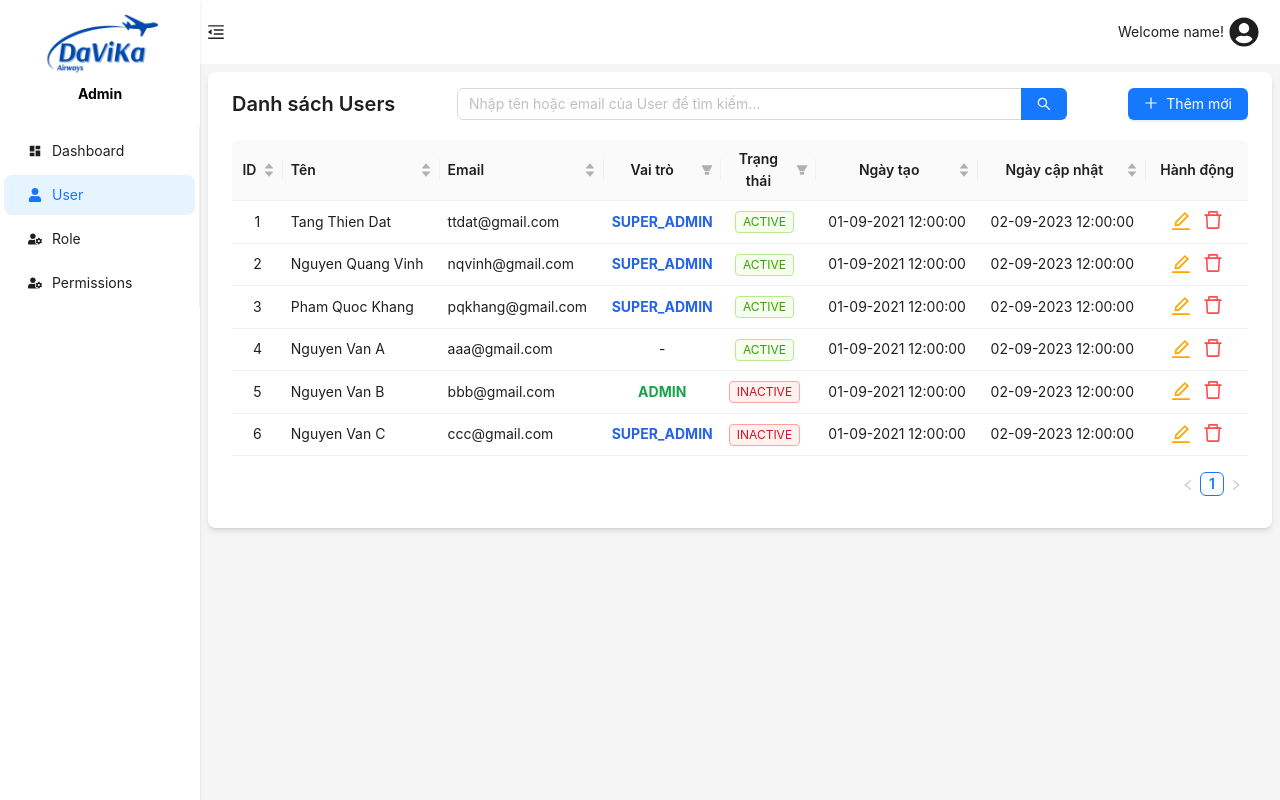
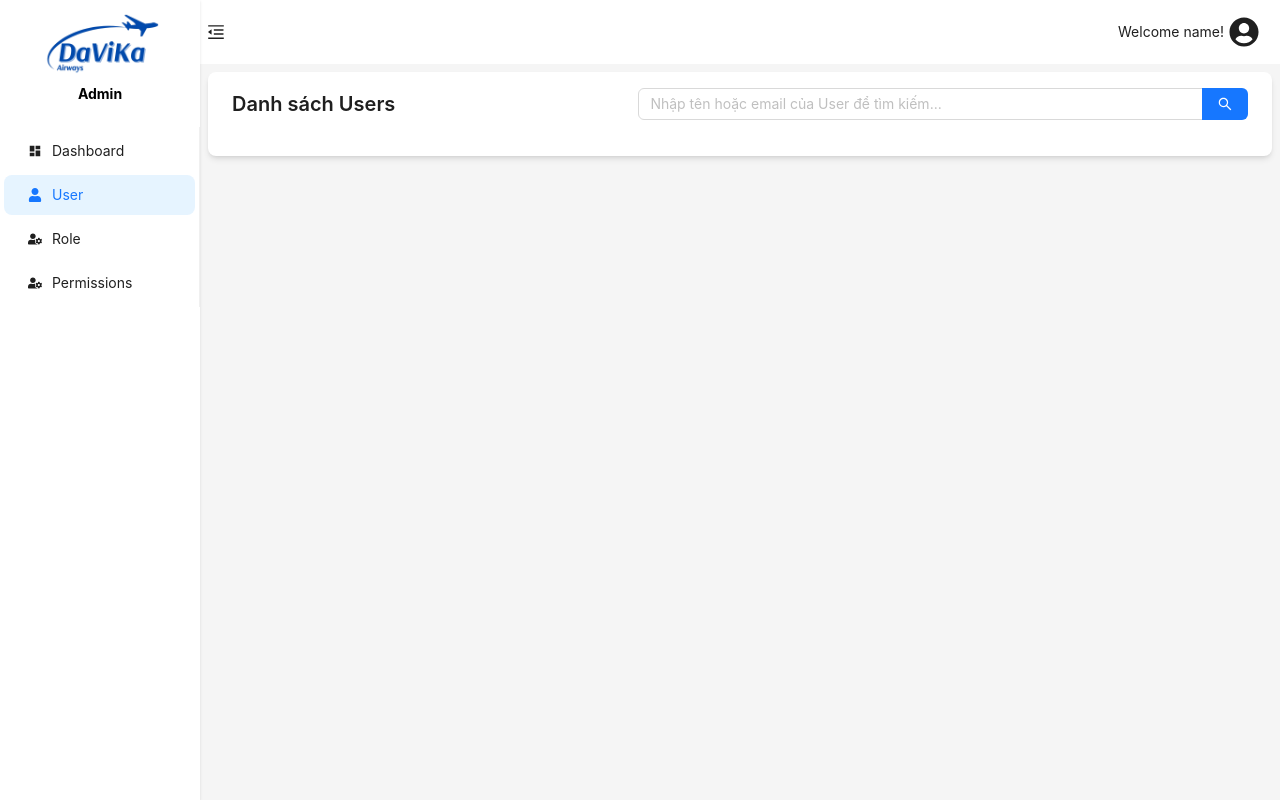
Before and after one commit to tangthiendat/ct250-admin, a React (Vite) app: page /users in a window 1280 px wide. Built offline with nearby package versions, Linux system fonts and the light colour scheme.

Commit message:
feat: set up for api

```diff
--- a/package.json
+++ b/package.json
@@ -10,13 +10,16 @@
     "preview": "vite preview"
   },
   "dependencies": {
+    "@reduxjs/toolkit": "^2.2.7",
     "@tanstack/react-query": "^5.54.1",
     "@tanstack/react-query-devtools": "^5.54.1",
     "antd": "^5.20.5",
+    "axios": "^1.7.7",
     "date-fns": "^3.6.0",
     "react": "^18.3.1",
     "react-dom": "^18.3.1",
     "react-icons": "^5.3.0",
+    "react-redux": "^9.1.2",
     "react-router": "^6.26.1",
     "react-router-dom": "^6.26.1"
   },
--- a/src/features/auth/LoginForm.tsx
+++ b/src/features/auth/LoginForm.tsx
@@ -2,17 +2,19 @@ import { Form, Input } from "antd";
 import { SizeType } from "antd/es/config-provider/SizeContext";
 import { useState } from "react";
 import { LockOutlined, UserOutlined } from "@ant-design/icons";
+import { IAuthRequest } from "../../interfaces";
 
 const LoginForm: React.FC = () => {
   const [componentSize, setComponentSize] = useState<SizeType | "default">(
     "default",
   );
+  const [loginForm] = Form.useForm();
 
   const onFormLayoutChange = ({ size }: { size: SizeType }) => {
     setComponentSize(size);
   };
 
-  function onSubmit(data: any): void {
+  function onSubmit(data: IAuthRequest): void {
     console.log(data);
   }
 
@@ -20,6 +22,7 @@ const LoginForm: React.FC = () => {
     <Form
       className="flex flex-col"
       onFinish={onSubmit}
+      form={loginForm}
       layout="vertical"
       initialValues={{ size: componentSize }}
       onValuesChange={onFormLayoutChange}
--- a/src/interfaces/auth/index.ts
+++ b/src/interfaces/auth/index.ts
@@ -1,11 +1,17 @@
 export interface IUser {
-  id: number;
-  name: string;
+  userId: string;
   email: string;
-  role: string;
+  firstName: string;
+  lastName: string;
+  gender: "MALE" | "FEMALE" | "OTHER";
+  identityNumber: string;
+  phoneNumber: string;
+  countryId: number;
   active: boolean;
-  created_at: string;
-  updated_at: string;
+  dateOfBirth: string;
+  roles: IRole;
+  createdAt: string;
+  updatedAt?: string;
 }
 
 export interface IPermission {
@@ -27,3 +33,13 @@ export interface IRole {
   createdAt: string;
   updatedAt: string;
 }
+
+export interface IAuthRequest {
+  email: string;
+  password: string;
+}
+
+export interface IAuthResponse {
+  accessToken: string;
+  user: IUser;
+}
--- a/src/interfaces/index.ts
+++ b/src/interfaces/index.ts
@@ -1 +1,3 @@
 export * from "./auth";
+
+export * from "./common";
--- a/src/pages/Users.tsx
+++ b/src/pages/Users.tsx
@@ -1,100 +1,100 @@
 import { Input } from "antd";
-import AddUser from "../features/auth/users/AddUser";
-import UsersTable from "../features/auth/users/UsersTable";
-import { useState } from "react";
-import { IUser } from "../interfaces";
+// import AddUser from "../features/auth/users/AddUser";
+// import UsersTable from "../features/auth/users/UsersTable";
+// import { useState } from "react";
+// import { IUser } from "../interfaces";
 
-const dataUser: IUser[] = [
-  {
-    id: 1,
-    name: "Tang Thien Dat",
-    email: "ttdat@gmail.com",
-    role: "super_admin",
-    active: true,
-    created_at: "2021-09-01",
-    updated_at: "2023-09-02",
-  },
-  {
-    id: 2,
-    name: "Nguyen Quang Vinh",
-    email: "nqvinh@gmail.com",
-    role: "super_admin",
-    active: true,
-    created_at: "2021-09-01",
-    updated_at: "2023-09-02",
-  },
-  {
-    id: 3,
-    name: "Pham Quoc Khang",
-    email: "pqkhang@gmail.com",
-    role: "super_admin",
-    active: true,
-    created_at: "2021-09-01",
-    updated_at: "2023-09-02",
-  },
-  {
-    id: 4,
-    name: "Nguyen Van A",
-    email: "aaa@gmail.com",
-    role: "user",
-    active: true,
-    created_at: "2021-09-01",
-    updated_at: "2023-09-02",
-  },
-  {
-    id: 5,
-    name: "Nguyen Van B",
-    email: "bbb@gmail.com",
-    role: "admin",
-    active: false,
-    created_at: "2021-09-01",
-    updated_at: "2023-09-02",
-  },
-  {
-    id: 6,
-    name: "Nguyen Van C",
-    email: "ccc@gmail.com",
-    role: "super_admin",
-    active: false,
-    created_at: "2021-09-01",
-    updated_at: "2023-09-02",
-  },
-];
+// const dataUser: IUser[] = [
+//   {
+//     id: 1,
+//     name: "Tang Thien Dat",
+//     email: "ttdat@gmail.com",
+//     role: "super_admin",
+//     active: true,
+//     created_at: "2021-09-01",
+//     updated_at: "2023-09-02",
+//   },
+//   {
+//     id: 2,
+//     name: "Nguyen Quang Vinh",
+//     email: "nqvinh@gmail.com",
+//     role: "super_admin",
+//     active: true,
+//     created_at: "2021-09-01",
+//     updated_at: "2023-09-02",
+//   },
+//   {
+//     id: 3,
+//     name: "Pham Quoc Khang",
+//     email: "pqkhang@gmail.com",
+//     role: "super_admin",
+//     active: true,
+//     created_at: "2021-09-01",
+//     updated_at: "2023-09-02",
+//   },
+//   {
+//     id: 4,
+//     name: "Nguyen Van A",
+//     email: "aaa@gmail.com",
+//     role: "user",
+//     active: true,
+//     created_at: "2021-09-01",
+//     updated_at: "2023-09-02",
+//   },
+//   {
+//     id: 5,
+//     name: "Nguyen Van B",
+//     email: "bbb@gmail.com",
+//     role: "admin",
+//     active: false,
+//     created_at: "2021-09-01",
+//     updated_at: "2023-09-02",
+//   },
+//   {
+//     id: 6,
+//     name: "Nguyen Van C",
+//     email: "ccc@gmail.com",
+//     role: "super_admin",
+//     active: false,
+//     created_at: "2021-09-01",
+//     updated_at: "2023-09-02",
+//   },
+// ];
 
 const Users: React.FC = () => {
-  const [search, setSearch] = useState("");
-  const [users, setUsers] = useState<IUser[]>(dataUser);
+  // const [search, setSearch] = useState("");
+  // const [users, setUsers] = useState<IUser[]>(dataUser);
 
-  const onSearch = (value: string) => {
-    setSearch(value);
-  };
+  // const onSearch = (value: string) => {
+  //   setSearch(value);
+  // };
 
-  function calculateIDForNewUser(): number {
-    // Các id từ 1 đến id lớn nhất trong mảng users nếu không liên tục thì sẽ lấy id đầu tiên của các id thiếu đó.
-    // Nếu id các user đã liên tục thì id mới sẽ là id lớn nhất + 1.
+  // function calculateIDForNewUser(): number {
+  //   // Các id từ 1 đến id lớn nhất trong mảng users nếu không liên tục thì sẽ lấy id đầu tiên của các id thiếu đó.
+  //   // Nếu id các user đã liên tục thì id mới sẽ là id lớn nhất + 1.
 
-    const ids = users.map((user) => user.id).sort((a, b) => a - b);
-    for (let i = 0; i < ids.length; i++) {
-      if (ids[i] !== i + 1) {
-        return i + 1;
-      }
-    }
-    return ids[ids.length - 1] + 1;
-  }
+  //   const ids = users.map((user) => user.id).sort((a, b) => a - b);
+  //   for (let i = 0; i < ids.length; i++) {
+  //     if (ids[i] !== i + 1) {
+  //       return i + 1;
+  //     }
+  //   }
+  //   return ids[ids.length - 1] + 1;
+  // }
 
-  const addUser = (newUser: IUser) => {
-    setUsers([...users, newUser]);
-  };
+  // const addUser = (newUser: IUser) => {
+  //   setUsers([...users, newUser]);
+  // };
 
-  const updateUser = (updatedUser: IUser) => {
-    setUsers(
-      users.map((user) => (user.id === updatedUser.id ? updatedUser : user)),
-    );
-  };
+  // const updateUser = (updatedUser: IUser) => {
+  //   setUsers(
+  //     users.map((user) => (user.id === updatedUser.id ? updatedUser : user)),
+  //   );
+  // };
 
-  const deleteUser = (userId: number) => {
-    setUsers(users.filter((user) => user.id !== userId));
-  };
+  // const deleteUser = (userId: number) => {
+  //   setUsers(users.filter((user) => user.id !== userId));
+  // };
 
   return (
     <>
@@ -106,21 +106,21 @@ const Users: React.FC = () => {
             <div className="flex gap-3">
               <Input.Search
                 placeholder="Nhập tên hoặc email của User để tìm kiếm..."
-                onSearch={onSearch}
+                // onSearch={onSearch}
                 enterButton
                 allowClear
               />
             </div>
           </div>
 
-          <AddUser addUser={addUser} IDForNewUser={calculateIDForNewUser()} />
+          {/* <AddUser addUser={addUser} IDForNewUser={calculateIDForNewUser()} /> */}
         </div>
-        <UsersTable
+        {/* <UsersTable
           search={search}
           users={users}
           updateUser={updateUser}
           deleteUser={deleteUser}
-        />
+        /> */}
       </div>
     </>
   );
--- /dev/null
+++ b/src/services/api-client.ts
@@ -0,0 +1,26 @@
+import axios from "axios";
+
+const API_URL = import.meta.env.VITE_API_URL;
+
+interface ApiOptions {
+  auth: boolean;
+}
+
+export function createApiClient(
+  resourceUrl: string,
+  options: ApiOptions = { auth: true },
+) {
+  const axiosInstance = axios.create({
+    baseURL: `${API_URL}/${resourceUrl}`,
+  });
+  if (options.auth) {
+    axiosInstance.interceptors.request.use((config) => {
+      const accessToken = localStorage.getItem("access_token");
+      if (accessToken) {
+        config.headers.Authorization = `Bearer ${accessToken}`;
+      }
+      return config;
+    });
+  }
+  return axiosInstance;
+}
--- /dev/null
+++ b/src/services/auth-service.ts
@@ -0,0 +1,21 @@
+import { AxiosInstance } from "axios";
+import { ApiResponse, IAuthRequest, IAuthResponse } from "../interfaces";
+import { createApiClient } from "./api-client";
+
+interface IAuthService {
+  login(authRequest: IAuthRequest): Promise<ApiResponse<IAuthResponse>>;
+}
+
+class AuthService implements IAuthService {
+  private apiClient: AxiosInstance;
+
+  constructor() {
+    this.apiClient = createApiClient("auth", { auth: false });
+  }
+
+  async login(authRequest: IAuthRequest): Promise<ApiResponse<IAuthResponse>> {
+    return (await this.apiClient.post("/login", authRequest)).data;
+  }
+}
+
+export const authService = new AuthService();
--- /dev/null
+++ b/src/services/index.ts
@@ -0,0 +1 @@
+export * from "./auth-service.ts";
```
Also changed, not shown: src/interfaces/common/index.ts (added, +23 -0 lines).
